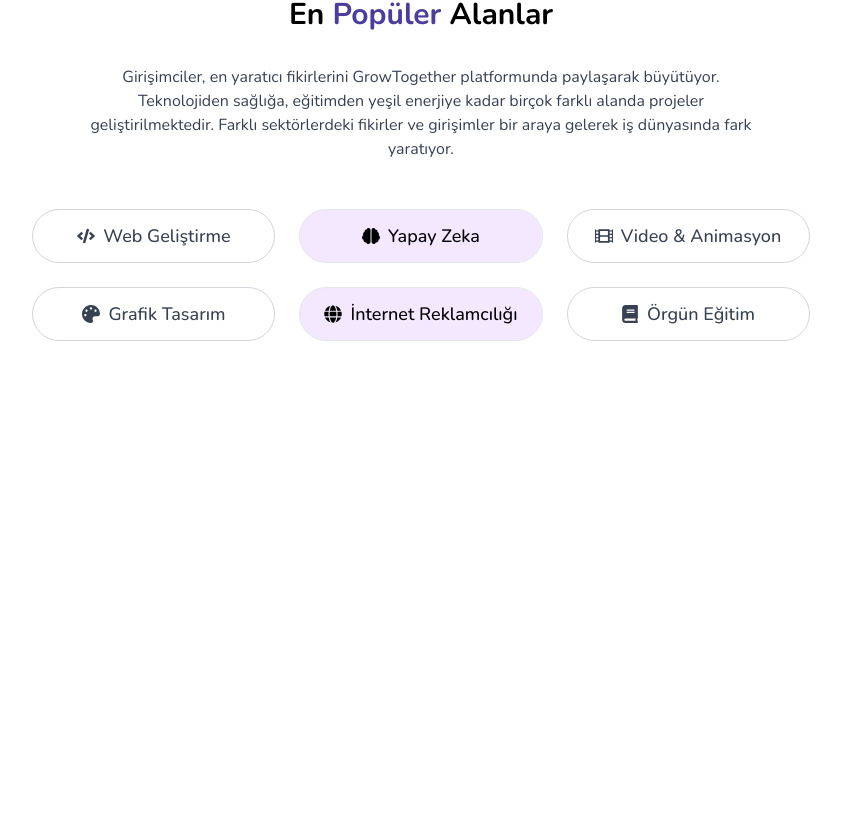
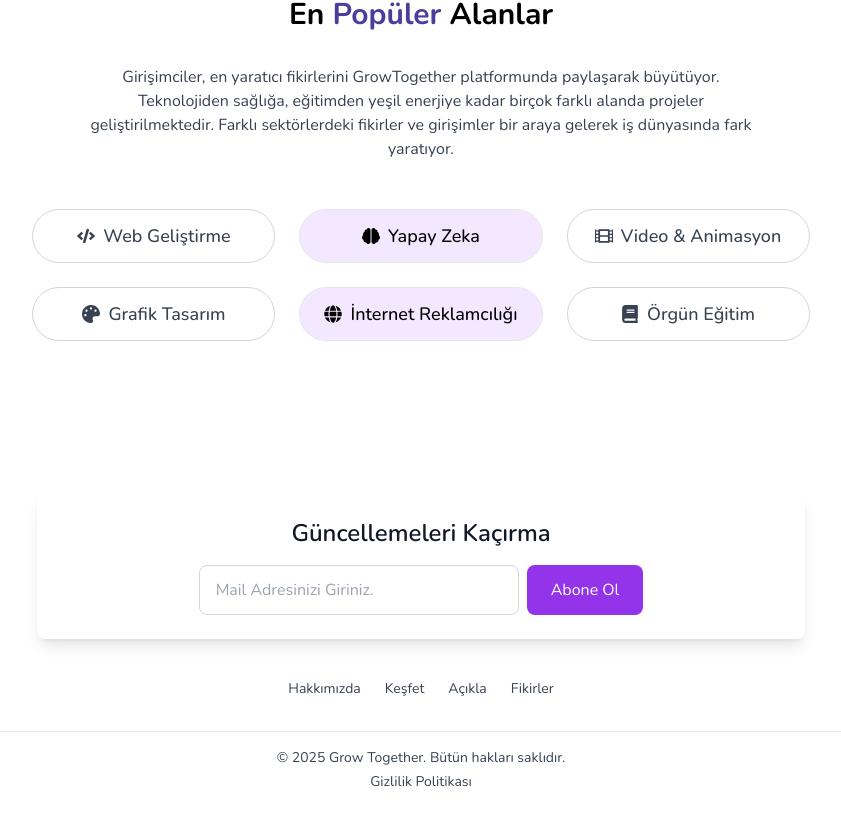
Before and after one commit to poyrazavsever/hackathon_ideacube, a Next.js app: page / in a window 1280 px wide. Shown: the part 2533-3349 px from the top of the page, without its empty margins (219-1060 px from the left). Before the commit the page ends 2970 px from the top, so only its background shows below. Built offline with nearby package versions, Linux system fonts and the light colour scheme.

Commit message:
feat: created layout

```diff
--- /dev/null
+++ b/components/Footer.jsx
@@ -0,0 +1,50 @@
+import React from "react";
+
+const Footer = () => {
+  return (
+    <footer className="bg-white pt-12 md:pt-24">
+      {/* E-bülten Abonelik Alanı */}
+      <div className="relative bg-white shadow-lg mx-auto max-w-3xl rounded-lg p-6 text-center -top-10">
+        <h3 className="text-2xl font-semibold text-gray-900">
+          Güncellemeleri Kaçırma
+        </h3>
+        <div className="mt-4 flex flex-col sm:flex-row justify-center gap-2">
+          <input
+            type="email"
+            placeholder="Mail Adresinizi Giriniz."
+            className="w-full sm:w-80 px-4 py-3 border border-gray-300 rounded-lg focus:ring-2 focus:ring-purple-500 outline-none"
+          />
+          <button className="bg-purple-600 hover:bg-purple-700 text-white px-6 py-3 rounded-lg transition-all">
+            Abone Ol
+          </button>
+        </div>
+      </div>
+
+      {/* Footer Bağlantılar */}
+      <div className="text-center text-gray-700 text-sm">
+        <ul className="flex justify-center gap-6 mb-4">
+          <li className="hover:text-purple-600 cursor-pointer">Hakkımızda</li>
+          <li className="hover:text-purple-600 cursor-pointer">Keşfet</li>
+          <li className="hover:text-purple-600 cursor-pointer">Açıkla</li>
+          <li className="hover:text-purple-600 cursor-pointer">Fikirler</li>
+        </ul>
+        <div className="flex justify-center gap-4 text-xl mb-4">
+          <i className="fa-brands fa-facebook hover:text-purple-600 cursor-pointer"></i>
+          <i className="fa-brands fa-twitter hover:text-purple-600 cursor-pointer"></i>
+          <i className="fa-brands fa-vimeo hover:text-purple-600 cursor-pointer"></i>
+          <i className="fa-brands fa-youtube hover:text-purple-600 cursor-pointer"></i>
+        </div>
+
+        {/* Copyright ve Gizlilik Politikası */}
+        <div className="border-t border-gray-200 pt-4 pb-6">
+          <p>© 2025 Grow Together. Bütün hakları saklıdır.</p>
+          <p className="hover:text-purple-600 cursor-pointer mt-1">
+            Gizlilik Politikası
+          </p>
+        </div>
+      </div>
+    </footer>
+  );
+};
+
+export default Footer;
--- a/components/Layout.jsx
+++ b/components/Layout.jsx
@@ -1,5 +1,6 @@
 import React from "react";
 import Navbar from "./Navbar";
+import Footer from "./Footer";
 
 const Layout = ({ children }) => {
   return (
@@ -8,6 +9,7 @@ const Layout = ({ children }) => {
       <main>
         {children}
       </main>
+      <Footer />
     </div>
   );
 };
```
